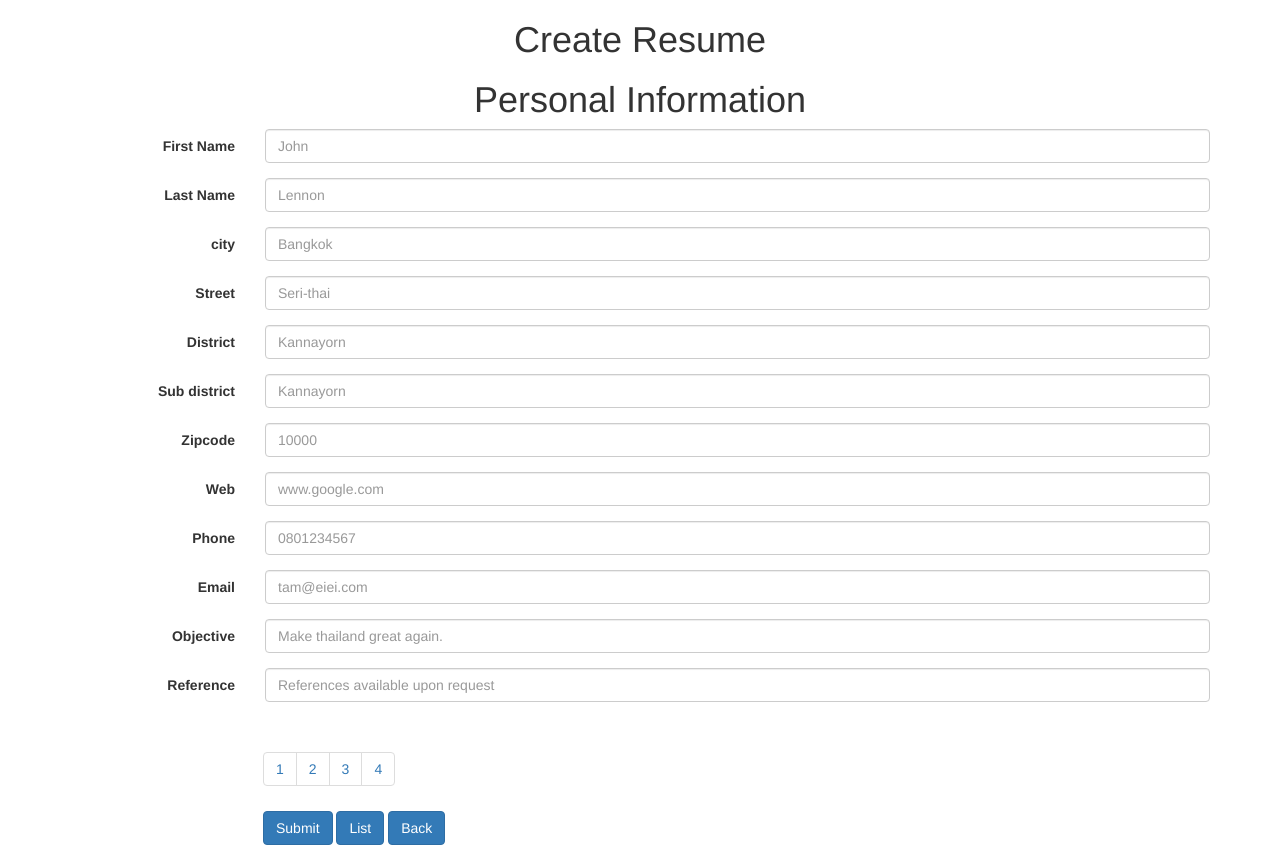
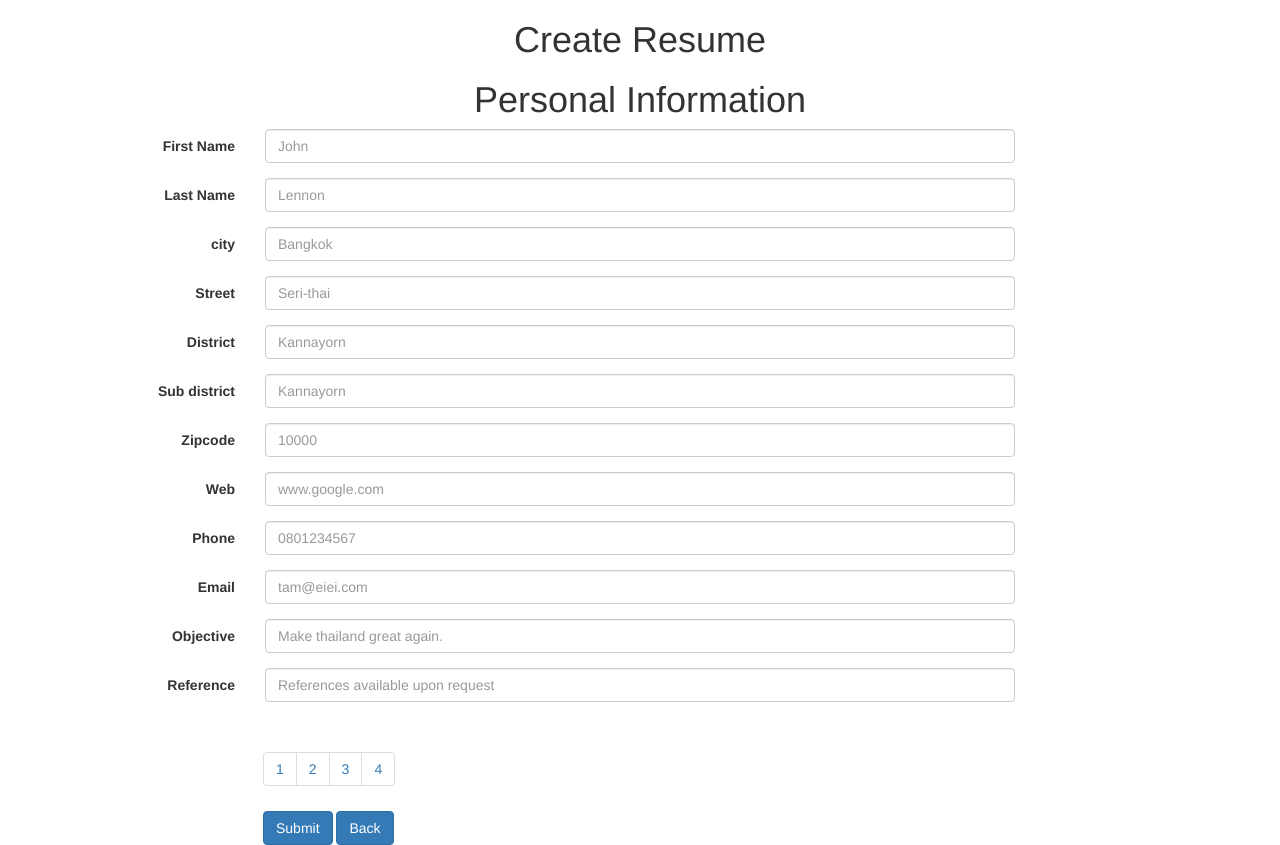
Before and after one commit to stsupertam/ResumeGenerator, a Django app: page /resume/ in a window 1280 px wide. Run offline with Django 3.2, Linux system fonts and the light colour scheme; parts of the project's set-up code (start-up, migrations or seed data) failed here and were passed over; some libraries are stand-ins or nearby versions.

Commit message:
finish resume template

```diff
--- a/static/css/resume.css
+++ b/static/css/resume.css
@@ -1,3 +1,7 @@
+.form-horizontal{
+    display: none;
+}
+
 .btn-pos{
     padding-left: 193px;
 }
--- a/static/js/resume.js
+++ b/static/js/resume.js
@@ -1,7 +1,5 @@
 $(function() {
-    $(".form-horizontal.2").hide();
-    $(".form-horizontal.3").hide();
-    $(".form-horizontal.4").hide();
+    $(".form-horizontal.1").show();
     $("#page1").click(function(){
         $(".form-horizontal.1").show();
         $(".form-horizontal.2").hide();
--- a/templates/resume/resume_button.html
+++ b/templates/resume/resume_button.html
@@ -9,7 +9,6 @@
     </div>
     <div>
         <a class="btn btn-primary" href="#" role="button" id="submit">Submit</a>
-        <a class="btn btn-primary" href="{% url 'list' %}" role="button" id="submit">List</a>
         <a class="btn btn-primary" href="{% url 'index' %}" role="button">Back</a>
     </div>
 </div>
--- a/templates/resume/resume_education.html
+++ b/templates/resume/resume_education.html
@@ -2,53 +2,45 @@
     <div class="form-group">
         <h1 style="text-align:center">Create Resume</h1>
         <h1 style="text-align:center">Education</h1>
-        <label for="name" class="col-sm-2 control-label">Name</label>
-        <div class="col-sm-10">
-            <input type="text" class="form-control" name="name" id="name" placeholder="CompanyName">
-            <span class="error">Company name cannot be empty.<br></span>
-            <span class="error name">Company name must unique .</span>
+        <label for="university_name" class="col-sm-2 control-label">University Name</label>
+        <div class="col-sm-8">
+            <input type="text" class="form-control" name="university_name" id="edu-university_name" placeholder="Kasertsart">
+            <span class="error">University name cannot be empty.<br></span>
         </div>
     </div>
     <div class="form-group">
-        <label for="jobtype" class="col-sm-2 control-label">Type</label>
-        <div class="col-sm-10">
-            <input type="text" class="form-control" name="jobtype" id="jobtype" placeholder="jobtype">
-            <span class="error">Job type cannot be empty.</span>
+        <label for="major" class="col-sm-2 control-label">Major</label>
+        <div class="col-sm-8">
+            <input type="text" class="form-control" name="major" id="edu-major" placeholder="Computer engineering">
+            <span class="error">Major cannot be empty.</span>
         </div>
     </div>
     <div class="form-group">
-        <label for="income" class="col-sm-2 control-label">Income</label>
-        <div class="col-sm-10">
-            <input type="number" class="form-control" name="income" id="income" placeholder="Ex. 500">
-            <span class="error">Income cannot be empty.</span>
+        <label for="degree" class="col-sm-2 control-label">Degree</label>
+        <div class="col-sm-8">
+            <input type="text" class="form-control" name="degree" id="edu-degree" placeholder="Bachelor's degree">
+            <span class="error">Degree cannot be empty.</span>
         </div>
     </div>
     <div class="form-group">
-        <label for="rating" class="col-sm-2 control-label">Rating</label>
-        <div class="col-sm-10">
-            <input type="number" class="form-control" name="rating" id="rating" placeholder="Ex. 4">
-            <span class="error">Rating cannot be empty.<br></span>
-            <span class="error rating">Rating cannot be more than 5.</span>
+        <label for="grade" class="col-sm-2 control-label">Grade</label>
+        <div class="col-sm-8">
+            <input type="number" class="form-control" name="grade" id="edu-grade" placeholder="4.00">
+            <span class="error">Grade cannot be empty.<br></span>
         </div>
     </div>
     <div class="form-group">
         <label for="startDate" class="col-sm-2 control-label">Start Date</label>
-        <div class="col-sm-10">
-            <input type="date" class="form-control" name="startDate" id="startDate">
-            <span class="error">Startdate cannot be empty.<br></span>
+        <div class="col-sm-8">
+            <input type="date" class="form-control" name="startDate" id="edu-startDate">
+            <span class="error">Start date cannot be empty.<br></span>
         </div>
     </div>
     <div class="form-group">
         <label for="endDate" class="col-sm-2 control-label">End Date</label>
-        <div class="col-sm-10">
-            <input type="date" class="form-control" name="endDate" id="endDate">
-            <span class="error">Enddate cannot be empty.<br></span>
-        </div>
-    </div>
-    <div class="form-group">
-        <label for="description" class="col-sm-2 control-label">Description</label>
-        <div class="col-sm-10">
-            <textarea class="form-control" name="description" id="description"></textarea>
+        <div class="col-sm-8">
+            <input type="date" class="form-control" name="endDate" id="edu-endDate">
+            <span class="error">End date cannot be empty.<br></span>
         </div>
     </div>
     <div class="form-group">
--- a/templates/resume/resume_experience.html
+++ b/templates/resume/resume_experience.html
@@ -1,54 +1,39 @@
 <form class="form-horizontal 4" id="form-action">
     <div class="form-group">
-        <h1 style="text-align:center">Create Resume</h1>
-        <h1 style="text-align:center">Experience</h1>
-        <label for="name" class="col-sm-2 control-label">Name</label>
-        <div class="col-sm-10">
-            <input type="text" class="form-control" name="name" id="name" placeholder="CompanyName">
+        <div align="center">
+            <h1>Create Resume</h1>
+            <h1>Experience</h1>
+            <a href="#" class="plus-function list"><span class="glyphicon glyphicon-plus"></span></a>
+            <a href="#" class="minus-function list"><span class="glyphicon glyphicon-minus"></span></a>
+        <h1 style="text-align:center">1</h1>
+        </div>
+        <label for="company_name" class="col-sm-2 control-label">Company Name</label>
+        <div class="col-sm-8">
+            <input type="text" class="form-control" name="company_name" id="edu-company_name" placeholder="Ubisoft">
             <span class="error">Company name cannot be empty.<br></span>
-            <span class="error name">Company name must unique .</span>
         </div>
     </div>
     <div class="form-group">
-        <label for="jobtype" class="col-sm-2 control-label">Type</label>
-        <div class="col-sm-10">
-            <input type="text" class="form-control" name="jobtype" id="jobtype" placeholder="jobtype">
-            <span class="error">Job type cannot be empty.</span>
+        <label for="job_list" class="col-sm-2 control-label">Job list</label>
+        <div class="col-sm-8">
+            <input type="text" class="form-control" name="job_list" id="edu-job_list" placeholder="Computer engineering">
+            <span class="error">Job List cannot be empty.</span>
         </div>
-    </div>
-    <div class="form-group">
-        <label for="income" class="col-sm-2 control-label">Income</label>
-        <div class="col-sm-10">
-            <input type="number" class="form-control" name="income" id="income" placeholder="Ex. 500">
-            <span class="error">Income cannot be empty.</span>
-        </div>
-    </div>
-    <div class="form-group">
-        <label for="rating" class="col-sm-2 control-label">Rating</label>
-        <div class="col-sm-10">
-            <input type="number" class="form-control" name="rating" id="rating" placeholder="Ex. 4">
-            <span class="error">Rating cannot be empty.<br></span>
-            <span class="error rating">Rating cannot be more than 5.</span>
-        </div>
+        <a href="#" class="plus-function list"><span class="glyphicon glyphicon-plus"></span></a>
+        <a href="#" class="minus-function list"><span class="glyphicon glyphicon-minus"></span></a>
     </div>
     <div class="form-group">
         <label for="startDate" class="col-sm-2 control-label">Start Date</label>
-        <div class="col-sm-10">
-            <input type="date" class="form-control" name="startDate" id="startDate">
-            <span class="error">Startdate cannot be empty.<br></span>
+        <div class="col-sm-8">
+            <input type="date" class="form-control" name="startDate" id="edu-startDate">
+            <span class="error">Start date cannot be empty.<br></span>
         </div>
     </div>
     <div class="form-group">
         <label for="endDate" class="col-sm-2 control-label">End Date</label>
-        <div class="col-sm-10">
-            <input type="date" class="form-control" name="endDate" id="endDate">
-            <span class="error">Enddate cannot be empty.<br></span>
-        </div>
-    </div>
-    <div class="form-group">
-        <label for="description" class="col-sm-2 control-label">Description</label>
-        <div class="col-sm-10">
-            <textarea class="form-control" name="description" id="description"></textarea>
+        <div class="col-sm-8">
+            <input type="date" class="form-control" name="endDate" id="edu-endDate">
+            <span class="error">End date cannot be empty.<br></span>
         </div>
     </div>
     <div class="form-group">
--- a/templates/resume/resume_personal_info.html
+++ b/templates/resume/resume_personal_info.html
@@ -4,79 +4,79 @@
         <h1 style="text-align:center">Create Resume</h1>
         <h1 style="text-align:center">Personal Information</h1>
         <label for="firstname" class="col-sm-2 control-label">First Name</label>
-        <div class="col-sm-10">
+        <div class="col-sm-8">
             <input type="text" class="form-control" name="firstname" id="pes-firstname" placeholder="John">
             <span class="error">Firstname cannot be empty.<br></span>
         </div>
     </div>
     <div class="form-group">
         <label for="lastname" class="col-sm-2 control-label">Last Name</label>
-        <div class="col-sm-10">
+        <div class="col-sm-8">
             <input type="text" class="form-control" name="lastname" id="pes-lastname" placeholder="Lennon">
             <span class="error">Lastname cannot be empty.</span>
         </div>
     </div>
     <div class="form-group">
         <label for="city" class="col-sm-2 control-label">city</label>
-        <div class="col-sm-10">
+        <div class="col-sm-8">
             <input type="text" class="form-control" name="city" id="pes-city" placeholder="Bangkok">
             <span class="error">City cannot be empty.</span>
         </div>
     </div>
     <div class="form-group">
         <label for="street" class="col-sm-2 control-label">Street</label>
-        <div class="col-sm-10">
+        <div class="col-sm-8">
             <input type="text" class="form-control" name="street" id="pes-street" placeholder="Seri-thai">
             <span class="error">Street cannot be empty.<br></span>
         </div>
     </div>
     <div class="form-group">
         <label for="district" class="col-sm-2 control-label">District</label>
-        <div class="col-sm-10">
+        <div class="col-sm-8">
             <input type="text" class="form-control" name="district" id="pes-district" placeholder="Kannayorn">
             <span class="error">District cannot be empty.<br></span>
         </div>
     </div>
     <div class="form-group">
         <label for="sub_district" class="col-sm-2 control-label">Sub district</label>
-        <div class="col-sm-10">
+        <div class="col-sm-8">
             <input type="text" class="form-control" name="sub_district" id="sub_district" placeholder="Kannayorn">
             <span class="error">Sub district cannot be empty.<br></span>
         </div>
     </div>
     <div class="form-group">
         <label for="zipcode" class="col-sm-2 control-label">Zipcode</label>
-        <div class="col-sm-10">
+        <div class="col-sm-8">
             <input type="number" class="form-control" name="zipcode" id="pes-zipcode" placeholder="10000"></input>
         </div>
     </div>
     <div class="form-group">
         <label for="web" class="col-sm-2 control-label">Web</label>
-        <div class="col-sm-10">
+        <div class="col-sm-8">
             <input type="text" class="form-control" name="web" id="pes-web" placeholder="www.google.com"></input>
         </div>
     </div>
     <div class="form-group">
         <label for="phone" class="col-sm-2 control-label">Phone</label>
-        <div class="col-sm-10">
+        <div class="col-sm-8">
             <input type="number" class="form-control" name="phone" id="pes-phone" placeholder="0801234567"></input>
         </div>
     </div>
     <div class="form-group">
         <label for="email" class="col-sm-2 control-label">Email</label>
-        <div class="col-sm-10">
+        <div class="col-sm-8">
             <input type="text" class="form-control" name="email" id="pes-email" placeholder="tam@eiei.com"></input>
         </div>
     </div>
     <div class="form-group">
         <label for="objective" class="col-sm-2 control-label">Objective</label>
-        <div class="col-sm-10">
+        <div class="col-sm-8">
             <input type="text" class="form-control" name="objective" id="pes-objective" placeholder="Make thailand great again."></input>
         </div>
     </div>
     <div class="form-group">
         <label for="reference" class="col-sm-2 control-label">Reference</label>
-        <div class="col-sm-10">
+        <div class="col-sm-8">
             <input type="text" class="form-control" name="reference" id="pes-reference" placeholder="References available upon request"></input>
         </div>
     </div>
--- a/templates/resume/resume_skill_qualification.html
+++ b/templates/resume/resume_skill_qualification.html
@@ -1,58 +1,23 @@
 <form class="form-horizontal 2" id="form-action">
-    <div class="form-group">
+    <div class="form-group skill">
         <h1 style="text-align:center">Create Resume</h1>
         <h1 style="text-align:center">Skill and Qulification</h1>
-        <label for="name" class="col-sm-2 control-label">Name</label>
-        <div class="col-sm-10">
-            <input type="text" class="form-control" name="name" id="name" placeholder="CompanyName">
-            <span class="error">Company name cannot be empty.<br></span>
-            <span class="error name">Company name must unique .</span>
+        <label for="skill" class="col-sm-2 control-label">Skill</label>
+        <div class="col-sm-8">
+            <input type="text" class="form-control" skill="skill" id="sq-skill" placeholder="Java">
+            <span class="error">Skill cannot be empty.<br></span>
         </div>
+        <a href="#" class="plus-function list"><span class="glyphicon glyphicon-plus"></span></a>
+        <a href="#" class="minus-function list"><span class="glyphicon glyphicon-minus"></span></a>
     </div>
-    <div class="form-group">
-        <label for="jobtype" class="col-sm-2 control-label">Type</label>
-        <div class="col-sm-10">
-            <input type="text" class="form-control" name="jobtype" id="jobtype" placeholder="jobtype">
-            <span class="error">Job type cannot be empty.</span>
+    <div class="form-group qualification">
+        <label for="qualification" class="col-sm-2 control-label">Type</label>
+        <div class="col-sm-8">
+            <input type="text" class="form-control" name="qualification" id="sq-qualification" placeholder="Java certification">
+
+            <span class="error">Qualification cannot be empty.</span>
         </div>
-    </div>
-    <div class="form-group">
-        <label for="income" class="col-sm-2 control-label">Income</label>
-        <div class="col-sm-10">
-            <input type="number" class="form-control" name="income" id="income" placeholder="Ex. 500">
-            <span class="error">Income cannot be empty.</span>
-        </div>
-    </div>
-    <div class="form-group">
-        <label for="rating" class="col-sm-2 control-label">Rating</label>
-        <div class="col-sm-10">
-            <input type="number" class="form-control" name="rating" id="rating" placeholder="Ex. 4">
-            <span class="error">Rating cannot be empty.<br></span>
-            <span class="error rating">Rating cannot be more than 5.</span>
-        </div>
-    </div>
-    <div class="form-group">
-        <label for="startDate" class="col-sm-2 control-label">Start Date</label>
-        <div class="col-sm-10">
-            <input type="date" class="form-control" name="startDate" id="startDate">
-            <span class="error">Startdate cannot be empty.<br></span>
-        </div>
-    </div>
-    <div class="form-group">
-        <label for="endDate" class="col-sm-2 control-label">End Date</label>
-        <div class="col-sm-10">
-            <input type="date" class="form-control" name="endDate" id="endDate">
-            <span class="error">Enddate cannot be empty.<br></span>
-        </div>
-    </div>
-    <div class="form-group">
-        <label for="description" class="col-sm-2 control-label">Description</label>
-        <div class="col-sm-10">
-            <textarea class="form-control" name="description" id="description"></textarea>
-        </div>
-    </div>
-    <div class="form-group">
-        <h1 class="success">Successfully added</h1>
-        <h1 class="failure">Please complete the form above. :3</h1>
+        <a href="#" class="plus-function list"><span class="glyphicon glyphicon-plus"></span></a>
+        <a href="#" class="minus-function list"><span class="glyphicon glyphicon-minus"></span></a>
     </div>
 </form>
```
Also changed, not shown: templates/add.html (+8 -8 lines), templates/edit.html (+8 -8 lines).
